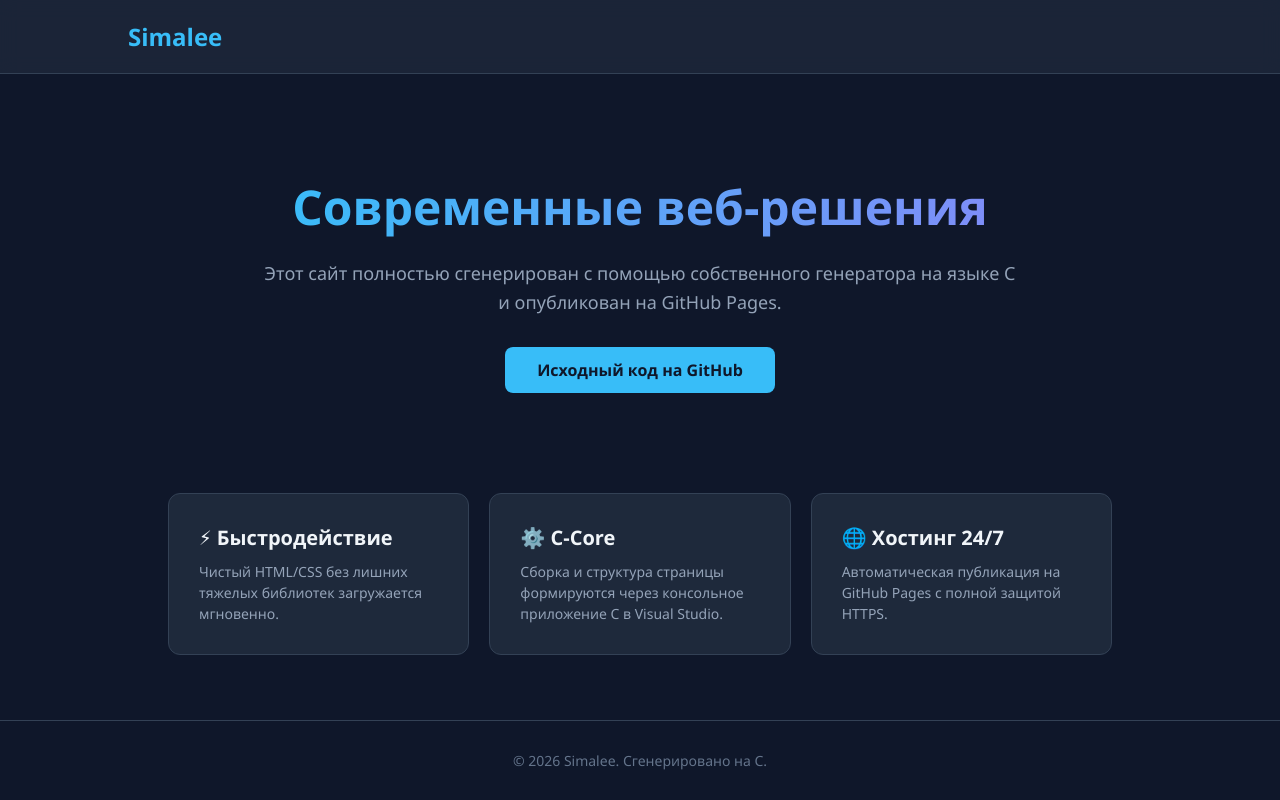
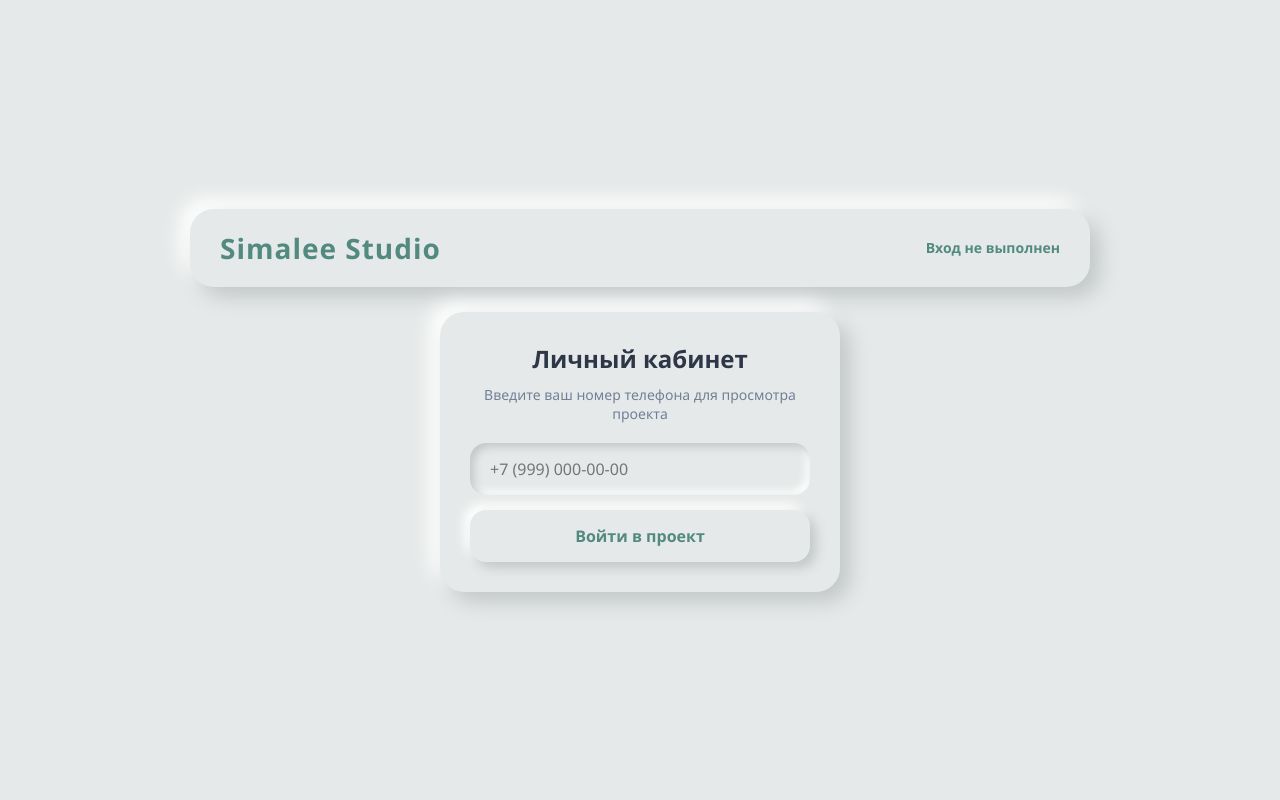
Before and after one commit to simaleee/Clients_simalee, a plain HTML site: page index.html in a window 1280 px wide. Drawn offline with Linux system fonts and the light colour scheme.

Commit message:
Add files via upload

```diff
--- a/index.html
+++ b/index.html
@@ -3,52 +3,106 @@
 <head>
     <meta charset="UTF-8">
     <meta name="viewport" content="width=device-width, initial-scale=1.0">
-    <title>Simalee | Портфолио & Сервисы</title>
+    <title>Simalee Design | Личный кабинет</title>
     <style>
-        * { box-sizing: border-box; margin: 0; padding: 0; font-family: 'Segoe UI', Tahoma, Geneva, Verdana, sans-serif; }
-        body { background-color: #0f172a; color: #f8fafc; display: flex; flex-direction: column; min-height: 100vh; }
-        header { background: rgba(30, 41, 59, 0.8); backdrop-filter: blur(10px); padding: 20px 10%; display: flex; justify-content: space-between; align-items: center; border-bottom: 1px solid #334155; position: sticky; top: 0; }
-        .logo { font-size: 24px; font-weight: bold; color: #38bdf8; text-decoration: none; }
-        .hero { text-align: center; padding: 100px 20px 60px; max-width: 800px; margin: 0 auto; }
-        .hero h1 { font-size: 48px; margin-bottom: 20px; background: linear-gradient(90deg, #38bdf8, #818cf8); -webkit-background-clip: text; -webkit-text-fill-color: transparent; }
-        .hero p { font-size: 18px; color: #94a3b8; margin-bottom: 30px; line-height: 1.6; }
-        .btn { display: inline-block; background: #38bdf8; color: #0f172a; padding: 12px 32px; border-radius: 8px; font-weight: 600; text-decoration: none; transition: 0.3s; }
-        .btn:hover { background: #7dd3fc; transform: translateY(-2px); }
-        .features { display: grid; grid-template-columns: repeat(auto-fit, minmax(250px, 1fr)); gap: 20px; padding: 40px 10%; max-width: 1200px; margin: 0 auto; width: 100%; }
-        .card { background: #1e293b; padding: 30px; border-radius: 12px; border: 1px solid #334155; transition: 0.3s; }
-        .card:hover { border-color: #38bdf8; transform: translateY(-5px); }
-        .card h3 { font-size: 20px; margin-bottom: 10px; color: #f1f5f9; }
-        .card p { color: #94a3b8; font-size: 14px; line-height: 1.5; }
-        footer { margin-top: auto; text-align: center; padding: 30px; border-top: 1px solid #334155; color: #64748b; font-size: 14px; }
+        :root {
+            --bg: #e6e9e9;
+            --text: #2d3748;
+            --shadow-light: #ffffff;
+            --shadow-dark: #c2c7c7;
+            --accent: #528a80;
+            --accent-light: #83b1a8;
+        }
+        * { box-sizing: border-box; margin: 0; padding: 0; font-family: 'Segoe UI', system-ui, sans-serif; }
+        body { background: var(--bg); color: var(--text); min-height: 100vh; padding: 20px; display: flex; justify-content: center; align-items: center; }
+        .container { width: 100%; max-width: 900px; }
+        /* Неоморфные элементы */
+        .neu-card {
+            background: var(--bg);
+            border-radius: 24px;
+            box-shadow: 10px 10px 20px var(--shadow-dark), -10px -10px 20px var(--shadow-light);
+            padding: 30px;
+            margin-bottom: 25px;
+        }
+        .neu-input {
+            width: 100%; border: none; padding: 15px 20px; border-radius: 16px;
+            background: var(--bg);
+            box-shadow: inset 4px 4px 8px var(--shadow-dark), inset -4px -4px 8px var(--shadow-light);
+            color: var(--text); font-size: 16px; outline: none; margin-bottom: 15px;
+        }
+        .neu-btn {
+            border: none; padding: 15px 30px; border-radius: 16px; cursor: pointer;
+            background: var(--bg); color: var(--accent); font-weight: 600; font-size: 16px;
+            box-shadow: 6px 6px 12px var(--shadow-dark), -6px -6px 12px var(--shadow-light);
+            transition: 0.2s;
+        }
+        .neu-btn:active {
+            box-shadow: inset 3px 3px 6px var(--shadow-dark), inset -3px -3px 6px var(--shadow-light);
+        }
+        header { display: flex; justify-content: space-between; align-items: center; margin-bottom: 30px; }
+        .logo { font-size: 28px; font-weight: 800; color: var(--accent); letter-spacing: 1px; }
+        .gallery { display: grid; grid-template-columns: repeat(auto-fit, minmax(250px, 1fr)); gap: 20px; margin-top: 20px; }
+        .gallery-item { height: 180px; border-radius: 16px; overflow: hidden; position: relative; display: flex; align-items: center; justify-content: center; color: white; font-weight: bold; font-size: 18px; text-shadow: 0 2px 4px rgba(0,0,0,0.5); }
+        .hidden { display: none !important; }
+        .tag { display: inline-block; padding: 6px 14px; border-radius: 20px; font-size: 12px; background: var(--accent); color: white; margin-bottom: 10px; }
     </style>
 </head>
 <body>
-    <header>
-        <a href="#" class="logo">Simalee</a>
-    </header>
-    <main>
-        <section class="hero">
-            <h1>Современные веб-решения</h1>
-            <p>Этот сайт полностью сгенерирован с помощью собственного генератора на языке C и опубликован на GitHub Pages.</p>
-            <a href="https://github.com/simaleee/Clients_simalee" class="btn" target="_blank">Исходный код на GitHub</a>
-        </section>
-        <section class="features">
-            <div class="card">
-                <h3>⚡ Быстродействие</h3>
-                <p>Чистый HTML/CSS без лишних тяжелых библиотек загружается мгновенно.</p>
+    <div class="container">
+        <header class="neu-card" style="padding: 20px 30px;">
+            <div class="logo">Simalee Studio</div>
+            <div id="userStatus" style="font-size: 14px; color: var(--accent); font-weight: 600;">Вход не выполнен</div>
+        </header>
+        <div id="authSection" class="neu-card" style="text-align: center; max-width: 400px; margin: 0 auto;">
+            <h2 style="margin-bottom: 10px;">Личный кабинет</h2>
+            <p style="color: #718096; font-size: 14px; margin-bottom: 20px;">Введите ваш номер телефона для просмотра проекта</p>
+            <input type="tel" id="phoneInput" class="neu-input" placeholder="+7 (999) 000-00-00">
+            <button onclick="login()" class="neu-btn" style="width: 100%;">Войти в проект</button>
+        </div>
+        <div id="projectSection" class="hidden">
+            <div class="neu-card">
+                <span class="tag">Проект в работе</span>
+                <h1 id="projectTitle" style="margin-bottom: 10px;">Дизайн интерьера квартиры</h1>
+                <p style="color: #718096;">Дизайнер: <strong>Simalee</strong></p>
             </div>
-            <div class="card">
-                <h3>⚙️ C-Core</h3>
-                <p>Сборка и структура страницы формируются через консольное приложение C в Visual Studio.</p>
+            <div class="neu-card">
+                <h3>Черновики & Визуализация</h3>
+                <div class="gallery">
+                    <div class="gallery-item" style="background: linear-gradient(135deg, #a8c0ff, #3f2b96);">3D Эскиз гостиной</div>
+                    <div class="gallery-item" style="background: linear-gradient(135deg, #fbc2eb, #a6c1ee);">Планировка / Чертежи</div>
+                    <div class="gallery-item" style="background: linear-gradient(135deg, #84fab0, #8fd3f4);">Фото ДО ремонта</div>
+                </div>
             </div>
-            <div class="card">
-                <h3>🌐 Хостинг 24/7</h3>
-                <p>Автоматическая публикация на GitHub Pages с полной защитой HTTPS.</p>
+            <div class="neu-card">
+                <h3 style="margin-bottom: 15px;">Связаться с Simalee</h3>
+                <p style="margin-bottom: 15px; color: #718096; font-size: 14px;">Есть вопросы или правки по чертежам? Напишите напрямую дизайнерy:</p>
+                <a href="mailto:designer@simalee.com" class="neu-btn" style="text-decoration: none; display: inline-block;">✉ Написать на почту</a>
+                <button onclick="logout()" class="neu-btn" style="margin-left: 10px; color: #e53e3e;">Выйти</button>
             </div>
-        </section>
-    </main>
-    <footer>
-        <p>© 2026 Simalee. Сгенерировано на C.</p>
-    </footer>
+        </div>
+    </div>
+    <script>
+        function login() {
+            const phone = document.getElementById('phoneInput').value;
+            if (phone.trim().length > 5) {
+                localStorage.setItem('userPhone', phone);
+                showProject(phone);
+            } else { alert('Введите корректный номер телефона'); }
+        }
+        function showProject(phone) {
+            document.getElementById('authSection').classList.add('hidden');
+            document.getElementById('projectSection').classList.remove('hidden');
+            document.getElementById('userStatus').innerText = 'Клиент: ' + phone;
+            document.getElementById('projectTitle').innerText = 'Проект интерьера (' + phone + ')';
+        }
+        function logout() {
+            localStorage.removeItem('userPhone');
+            location.reload();
+        }
+        window.onload = function() {
+            const savedPhone = localStorage.getItem('userPhone');
+            if (savedPhone) { showProject(savedPhone); }
+        }
+    </script>
 </body>
 </html>
```
